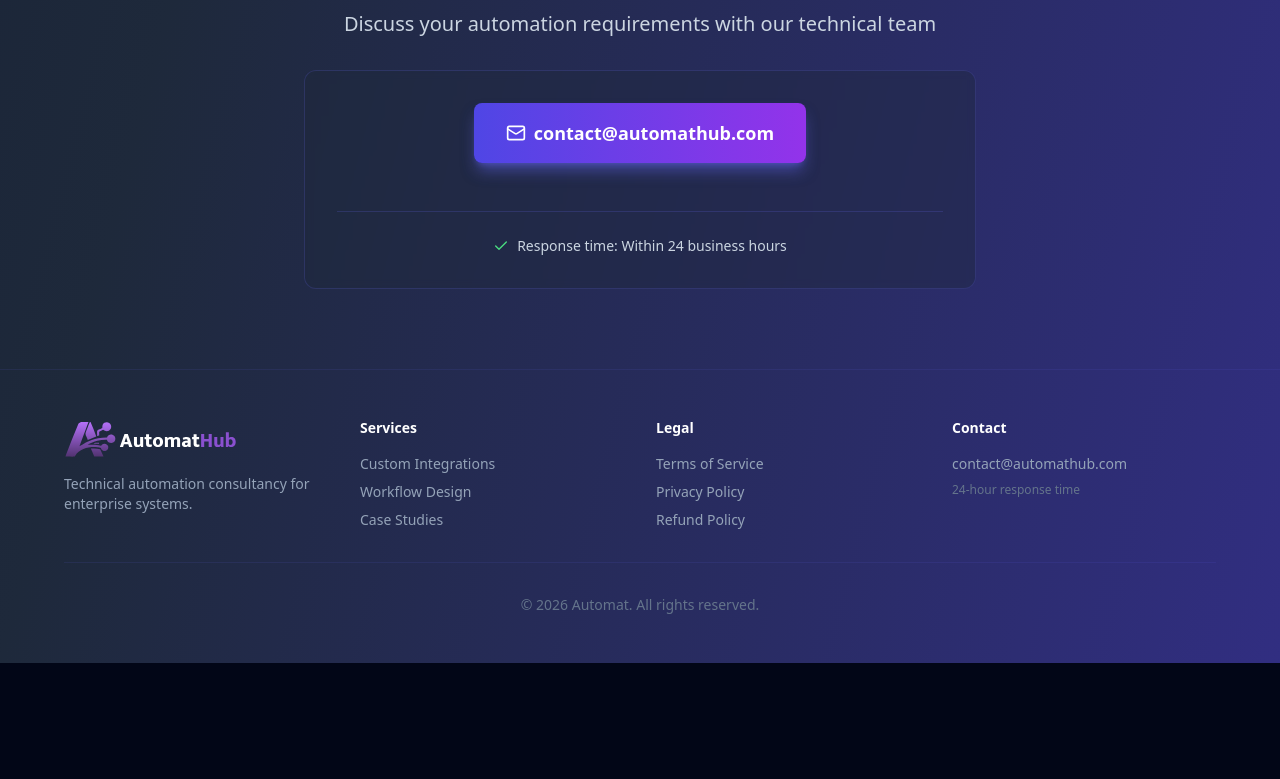
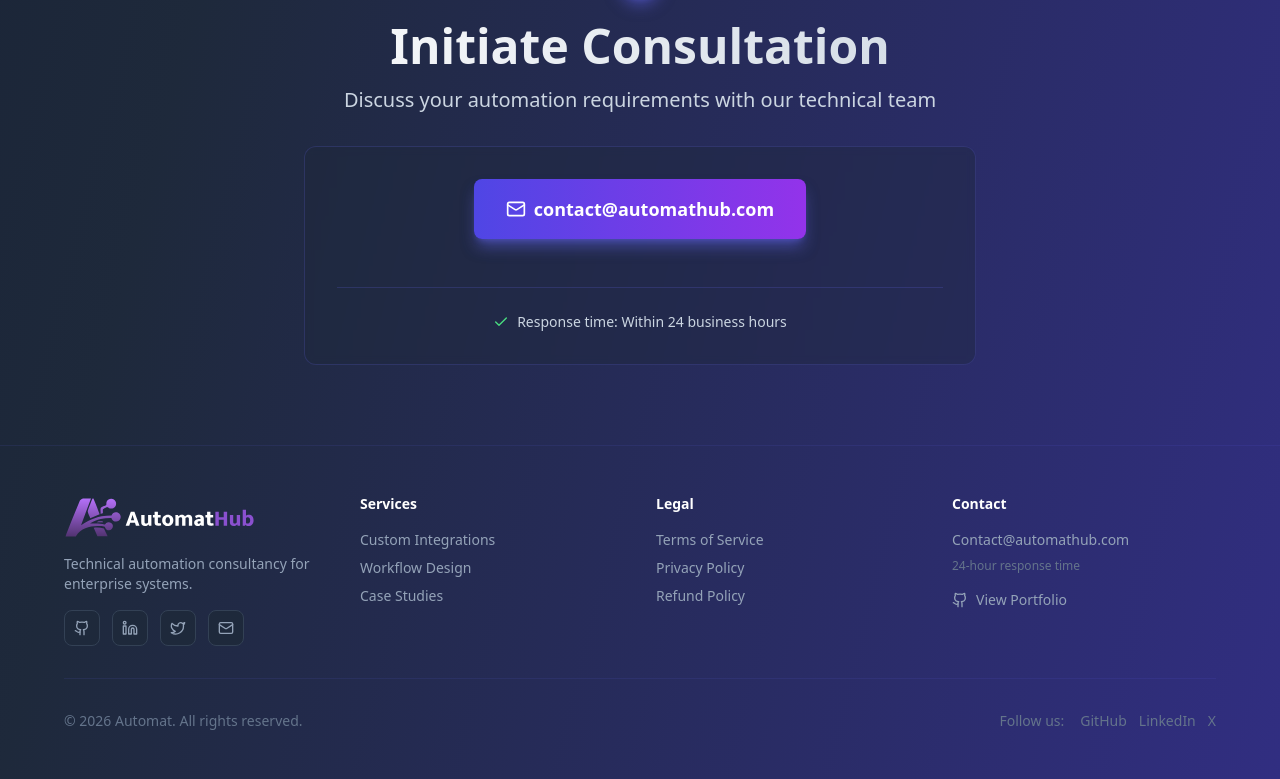
Before and after one commit to Boooverhere/automat-site, a Next.js app: page / in a window 1280 px wide. Shown: the part 4319-5098 px from the top of the page. Before the commit the page ends 4982 px from the top, so only its background shows below. Built offline with nearby package versions, Linux system fonts and the light colour scheme.

Commit message:
upadte pricing table & update emails, add social media links

```diff
--- a/app/page.jsx
+++ b/app/page.jsx
@@ -1,7 +1,7 @@
 'use client';
 
 import { useState } from 'react';
-import { Check, Zap, Code, Settings, Shield, Mail, Menu, X, ArrowRight, CheckCircle2, FileText, TrendingUp, Database } from 'lucide-react';
+import { Check, Zap, Github, Linkedin, Twitter, Code, Settings, Shield, Mail, Menu, X, ArrowRight, CheckCircle2, FileText, TrendingUp, Database } from 'lucide-react';
 import Link from 'next/link';
 
 export default function Home() {
@@ -404,7 +404,6 @@ export default function Home() {
             {/* Tier 3: Pro */}
             <div className="p-8 bg-gradient-to-br from-indigo-500/10 to-purple-500/10 border-2 border-indigo-500/50 rounded-xl hover:border-indigo-500/70 transition-all relative flex flex-col backdrop-blur-sm">
               <div className="absolute -top-4 left-1/2 -translate-x-1/2">
-                <span className="px-4 py-1 bg-gradient-to-r from-indigo-500 to-purple-600 rounded-full text-sm font-semibold shadow-lg">Popular</span>
               </div>
               <div className="mb-6">
                 <h3 className="text-xl font-bold mb-2">Pro</h3>
@@ -471,6 +470,15 @@ export default function Home() {
             </div>
           </div>
 
+          <div className="mt-8 text-center">
+            <p className="text-slate-400 text-sm mb-2">
+           💱 <strong className="text-white">Multiple currencies accepted:</strong> USD • EUR • GBP • DKK
+            </p>
+           <p className="text-slate-500 text-xs">
+               Prices shown in USD. Pay in your preferred currency at checkout.
+            </p>
+          </div>
+
           {/* Pricing Note */}
           <div className="mt-12 p-6 bg-indigo-500/5 border border-indigo-500/30 rounded-xl max-w-3xl mx-auto backdrop-blur-sm">
             <p className="text-slate-300 text-sm text-center leading-relaxed">
@@ -535,19 +543,62 @@ export default function Home() {
       <footer className="py-12 px-6 border-t border-indigo-500/10">
   <div className="container mx-auto max-w-6xl">
     <div className="grid md:grid-cols-4 gap-8 mb-8">
+      {/* Company Info */}
       <div>
-              <div className="flex items-center space-x-3 mb-4">
+        <div className="flex items-center space-x-2 mb-4">
           <img
             src="/AutomatHub-logo.svg"
             alt="Automat Logo"
-                  className="h-10 w-auto"
+            className="h-11 w-auto"
           />
         </div>
-              <p className="text-slate-400 text-sm">
+        <p className="text-slate-400 text-sm mb-4">
           Technical automation consultancy for enterprise systems.
         </p>
+
+        {/* Social Media Links */}
+        <div className="flex items-center gap-3">
+          <a
+            href="https://github.com/boooverhere"
+            target="_blank"
+            rel="noopener noreferrer"
+            className="w-9 h-9 bg-slate-800 hover:bg-slate-700 border border-slate-700 hover:border-indigo-500 rounded-lg flex items-center justify-center transition-all group"
+            aria-label="GitHub"
+          >
+            <Github className="w-4 h-4 text-slate-400 group-hover:text-white transition-colors" />
+          </a>
+
+          <a
+            href="https://linkedin.com/in/elyoussoufimehdi"
+            target="_blank"
+            rel="noopener noreferrer"
+            className="w-9 h-9 bg-slate-800 hover:bg-slate-700 border border-slate-700 hover:border-indigo-500 rounded-lg flex items-center justify-center transition-all group"
+            aria-label="LinkedIn"
+          >
+            <Linkedin className="w-4 h-4 text-slate-400 group-hover:text-white transition-colors" />
+          </a>
+
+          <a
+            href="https://x.com/automat_mehdi"
+            target="_blank"
+            rel="noopener noreferrer"
+            className="w-9 h-9 bg-slate-800 hover:bg-slate-700 border border-slate-700 hover:border-indigo-500 rounded-lg flex items-center justify-center transition-all group"
+            aria-label="X"
+          >
+            <Twitter className="w-4 h-4 text-slate-400 group-hover:text-white transition-colors" />
+          </a>
+
+          <a
+            href="mailto:contact@automathub.com"
+            className="w-9 h-9 bg-slate-800 hover:bg-slate-700 border border-slate-700 hover:border-indigo-500 rounded-lg flex items-center justify-center transition-all group"
+            aria-label="Email"
+          >
+            <Mail className="w-4 h-4 text-slate-400 group-hover:text-white transition-colors" />
+          </a>
+        </div>
       </div>
 
+      {/* Services */}
       <div>
         <h4 className="font-semibold mb-4 text-sm">Services</h4>
         <ul className="space-y-2 text-slate-400 text-sm">
@@ -563,6 +614,7 @@ export default function Home() {
         </ul>
       </div>
 
+      {/* Legal */}
       <div>
         <h4 className="font-semibold mb-4 text-sm">Legal</h4>
         <ul className="space-y-2 text-slate-400 text-sm">
@@ -578,21 +630,49 @@ export default function Home() {
         </ul>
       </div>
 
+      {/* Contact */}
       <div>
         <h4 className="font-semibold mb-4 text-sm">Contact</h4>
-              <p className="text-slate-400 text-sm">
-                <a href="mailto:hello@automat.com" className="hover:text-white transition-colors">
-                  contact@automathub.com
+        <p className="text-slate-400 text-sm mb-2">
+          <a href="mailto:contact@automathub.com" className="hover:text-white transition-colors">
+            Contact@automathub.com
           </a>
         </p>
-              <p className="text-slate-500 text-xs mt-2">
+        <p className="text-slate-500 text-xs mb-4">
           24-hour response time
         </p>
+        <a
+          href="https://github.com/boooverhere"
+          target="_blank"
+          rel="noopener noreferrer"
+          className="inline-flex items-center gap-2 text-slate-400 hover:text-white text-sm transition-colors"
+        >
+          <Github className="w-4 h-4" />
+          View Portfolio
+        </a>
       </div>
     </div>
 
-          <div className="pt-8 border-t border-indigo-500/10 text-center text-slate-500 text-sm">
-            <p>&copy; {new Date().getFullYear()} Automat. All rights reserved.</p>
+    <div className="pt-8 border-t border-indigo-500/10 flex flex-col md:flex-row justify-between items-center gap-4">
+      <p className="text-slate-500 text-sm text-center md:text-left">
+        &copy; {new Date().getFullYear()} Automat. All rights reserved.
+      </p>
+
+      {/* Additional Social Links */}
+      <div className="flex items-center gap-4 text-slate-500 text-sm">
+        <span>Follow us:</span>
+        <div className="flex gap-3">
+          <a href="https://github.com/boooverhere" target="_blank" rel="noopener noreferrer" className="hover:text-white transition-colors">
+            GitHub
+          </a>
+          <a href="https://linkedin.com/in/elyoussoufimehdi" target="_blank" rel="noopener noreferrer" className="hover:text-white transition-colors">
+            LinkedIn
+          </a>
+          <a href="https://X.com/automat_mehdi" target="_blank" rel="noopener noreferrer" className="hover:text-white transition-colors">
+            X
+          </a>
+        </div>
+      </div>
     </div>
   </div>
 </footer>
--- a/app/privacy/page.jsx
+++ b/app/privacy/page.jsx
@@ -178,7 +178,7 @@ export default function Privacy() {
             <p className="text-slate-300 leading-relaxed">
               If you have questions or concerns about this Privacy Policy or our data practices, please contact us at:{' '}
               <a href="mailto:hello@automat.com" className="text-indigo-400 hover:text-indigo-300">
-                hello@automat.com
+                contact@automathub.com
               </a>
             </p>
           </section>
```
Lines whose indentation alone changed are shown as unchanged.
